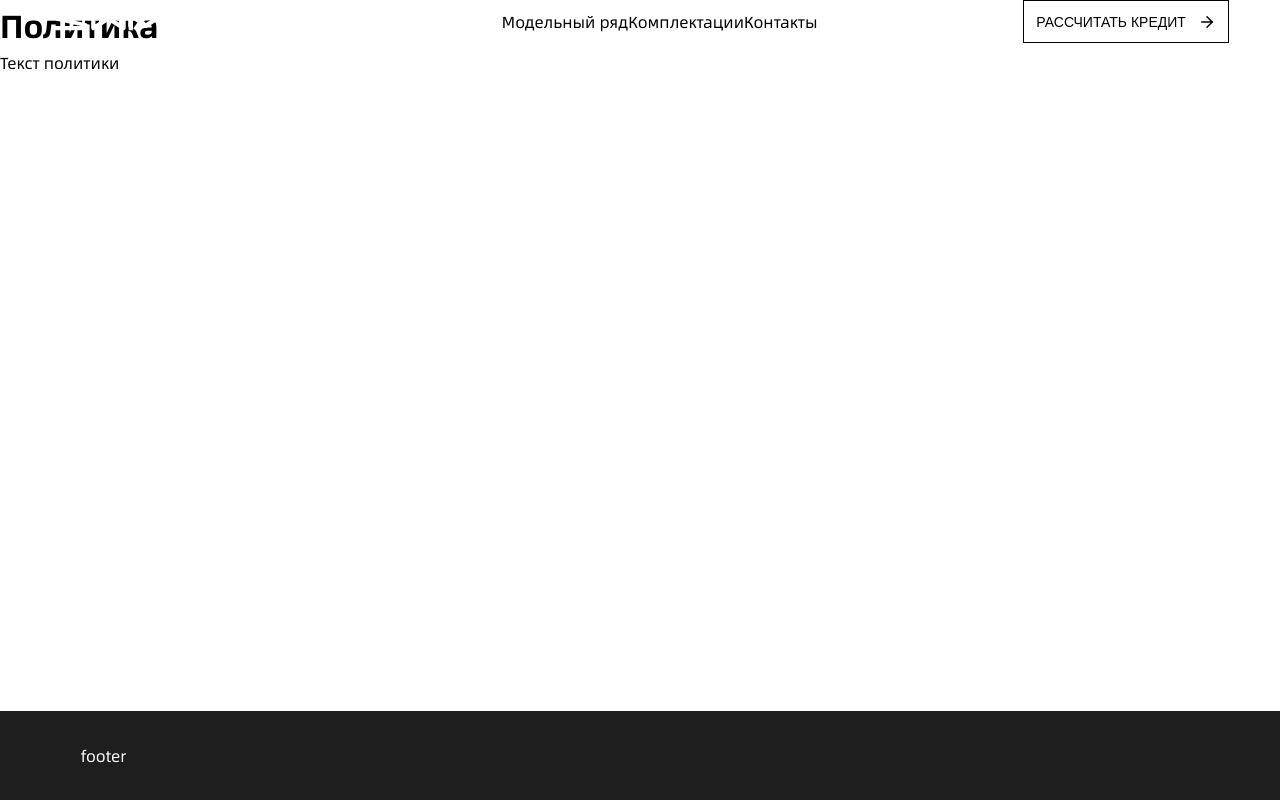
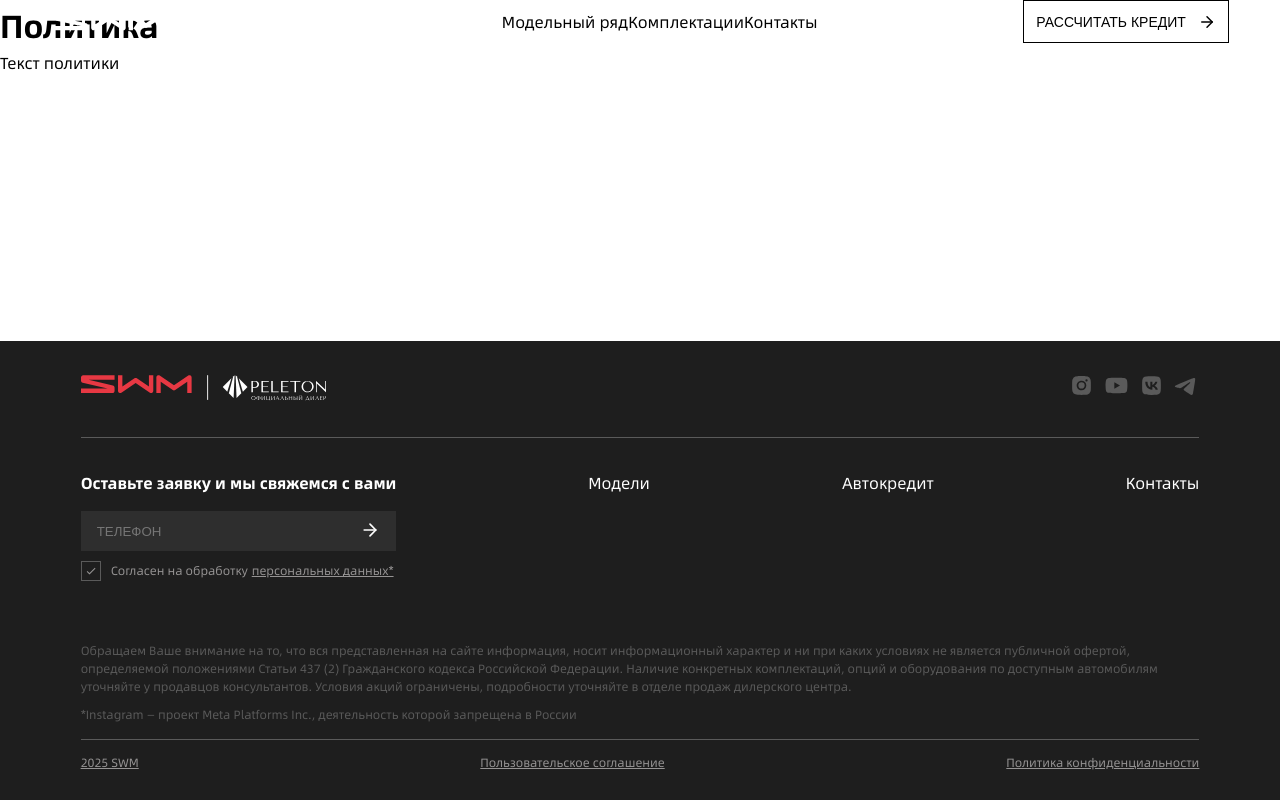
Before and after one commit to TwoMokko/land, a Next.js app: page /policy in a window 1280 px wide. Built offline with nearby package versions, Linux system fonts and the light colour scheme.

Commit message:
блок футер

```diff
--- a/src/shared/styles/variables.scss
+++ b/src/shared/styles/variables.scss
@@ -1,6 +1,6 @@
 /* colors */
 $color-light: #fff;
-$color-transparent-light: #FFFFFF80;
+$color-transparent-light: #FFFFFF44;
 $color-dark: #000;
 $color-bg: #1E1E1E;
 $color-primary: #E73843;
--- a/src/widgets/footer/ui/Footer.module.scss
+++ b/src/widgets/footer/ui/Footer.module.scss
@@ -1,7 +1,131 @@
-@import "../../../shared/styles/variables";
+@use '../../../shared/styles/variables' as *;
+@use '../../../shared/styles/mixins' as *;
 
 .footer {
 	background-color: $color-bg;
 	color: $color-light;
 	padding: 32px;
+
+	.iconsWrap {
+		display: flex;
+		justify-content: space-between;
+		padding-bottom: 28px;
+		border-bottom: 1px solid $color-transparent-light;
+
+		@include mobile {
+			flex-direction: column;
+		}
+
+		.social {
+			display: flex;
+			gap: 10px;
+			color: $color-transparent-light;
+		}
+	}
+
+	.main {
+		display: flex;
+		padding-top: 32px;
+		padding-bottom: 60px;
+		justify-content: space-between;
+
+		@include mobile {
+			flex-direction: column;
+		}
+	}
+
+	.form {
+
+		.formTitle {
+			font-size: 16px;
+			margin-bottom: 16px;
+		}
+
+		.formInputs {
+			display: flex;
+			background-color: $color-transparent-light-gray;
+			justify-content: space-between;
+			align-items: center;
+			height: 40px;
+			padding: 8px 16px;
+			margin-bottom: 10px;
+
+			> input {
+				flex: auto;
+				width: 100%;
+				background-color: transparent;
+				border: none;
+				outline: none;
+				text-transform: uppercase;
+				color: $color-gray;
+			}
+
+			> button {
+				flex: none;
+				background-color: transparent;
+				border: none;
+				outline: none;
+				color: $color-light;
+				cursor: pointer;
+			}
+		}
+
+		.checkboxWrap {
+			display: flex;
+			align-items: center;
+			gap: 10px;
+			font-size: 12px;
+			line-height: 110%;
+			width: fit-content;
+			color: $color-gray;
+
+			input[type="checkbox"] {
+				display: none;
+			}
+
+			.checkbox {
+				width: 20px;
+				height: 20px;
+				border: 1px solid $color-transparent-light;
+				flex: none;
+				display: flex;
+				justify-content: center;
+				align-items: center;
+			}
+
+			.policyLink {
+				text-decoration: underline;
+				padding-left: 4px;
+			}
+		}
+	}
+
+	.info {
+		padding-bottom: 16px;
+		border-bottom: 1px solid $color-transparent-light;
+		font-size: 12px;
+		color: $color-transparent-light;
+
+		> p:not(:last-child) {
+			padding-bottom: 10px;
+		}
+	}
+
+	.links {
+		font-size: 12px;
+		line-height: 100%;
+		font-weight: 400;
+		color: $color-gray;
+		padding-top: 16px;
+		display: flex;
+		justify-content: space-between;
+
+		@include mobile {
+			flex-direction: column;
+		}
+
+		.link {
+			text-decoration: underline;
+		}
+	}
 }
--- a/src/widgets/footer/ui/Footer.tsx
+++ b/src/widgets/footer/ui/Footer.tsx
@@ -1,12 +1,161 @@
 'use client'
 
 import styles from './Footer.module.scss'
+import Image from "next/image";
+import React, {useState} from "react";
+import { BiLogoInstagramAlt } from "react-icons/bi";
+import { AiFillYoutube } from "react-icons/ai";
+import { RiTelegram2Fill, RiVkFill } from "react-icons/ri";
+import { MdDone } from "react-icons/md";
+import Link from "next/link";
+import { useSubmit } from "@/src/shared/lib/hooks/useSubmit";
+import { FormData } from "@/src/shared/api/types";
+import { FiArrowRight } from "react-icons/fi";
 
 export function Footer() {
+    const { handleSubmit, isLoading } = useSubmit();
+    const [isAgreed, setIsAgreed] = useState(true);
+    const [formData, setFormData] = useState<FormData>({
+        name: 'переписать, чтобы было необязательным',
+        phone: '',
+    });
+
+    const submit = async (e: React.FormEvent) => {
+        e.preventDefault()
+
+        if (!isAgreed) {
+            alert('Пожалуйста, согласитесь с обработкой персональных данных');
+            return;
+        }
+
+        await handleSubmit(formData);
+    }
+
+    const handleInputChange = (e: React.ChangeEvent<HTMLInputElement | HTMLTextAreaElement>) => {
+        const { name, value } = e.target
+        setFormData(prev => ({
+            ...prev,
+            [name]: value
+        }))
+    }
+
     return (
         <footer className={styles.footer}>
             <div className='container'>
-                footer
+                <div className={styles.iconsWrap}>
+                    <Link
+                        href="/"
+                        target="_blank"
+                        rel="noopener noreferrer"
+                    >
+                        <Image
+                            src='/images/icons/logo-footer.svg'
+                            alt='logo'
+                            width={245}
+                            height={30}
+                        />
+                    </Link>
+                    <div className={styles.social}>
+                        <Link
+                            href="/"
+                            target="_blank"
+                            rel="noopener noreferrer"
+                        >
+                            <BiLogoInstagramAlt size={25} />
+                        </Link>
+                        <Link
+                            href="/"
+                            target="_blank"
+                            rel="noopener noreferrer"
+                        >
+                            <AiFillYoutube size={25} />
+                        </Link>
+                        <Link
+                            href="/"
+                            target="_blank"
+                            rel="noopener noreferrer"
+                        >
+                            <RiVkFill size={25} />
+                        </Link>
+                        <Link
+                            href="/"
+                            target="_blank"
+                            rel="noopener noreferrer"
+                        >
+                            <RiTelegram2Fill size={25} />
+                        </Link>
+                    </div>
+                </div>
+                <div className={styles.main}>
+                    <div>
+                        <form onSubmit={submit} className={styles.form}>
+                            <h3 className={styles.formTitle}>Оставьте заявку и мы свяжемся с вами</h3>
+                            <div className={styles.formInputs}>
+                                <input
+                                    type="tel"
+                                    name="phone"
+                                    placeholder="Телефон"
+                                    value={formData.phone}
+                                    onChange={handleInputChange}
+                                    required
+                                />
+                                <button type="submit" disabled={!isAgreed || isLoading}>
+                                    <FiArrowRight size={20} />
+                                </button>
+                            </div>
+
+                            <label className={styles.checkboxWrap}>
+                                <input
+                                    type="checkbox"
+                                    checked={isAgreed}
+                                    onChange={(e) => setIsAgreed(e.target.checked)}
+                                    required
+                                />
+                                <span className={styles.checkbox}>
+                                {isAgreed && <MdDone/>}
+                            </span>
+                                <div>Согласен на обработку
+                                    <Link
+                                        href="/policy"
+                                        target="_blank"
+                                        rel="noopener noreferrer"
+                                        className={styles.policyLink}
+                                    >
+                                        персональных данных*
+                                    </Link>
+                                </div>
+                            </label>
+                        </form>
+                    </div>
+                    <div>Модели</div>
+                    <div>Автокредит</div>
+                    <div>Контакты</div>
+                </div>
+                <div className={styles.info}>
+                    <p>
+                        Обращаем Ваше внимание на то, что вся представленная на сайте информация, носит информационный характер и ни при каких условиях не является публичной офертой, определяемой положениями Статьи 437 (2) Гражданского кодекса Российской Федерации. Наличие конкретных комплектаций, опций и оборудования по доступным автомобилям уточняйте у продавцов консультантов. Условия акций ограничены, подробности уточняйте в отделе продаж дилерского центра.
+                    </p>
+                    <p>*Instagram — проект Meta Platforms Inc., деятельность которой запрещена в России</p>
+                </div>
+                <div className={styles.links}>
+                    <span className={styles.link}>2025 SWM</span>
+                    <Link
+                        href="/policy"
+                        target="_blank"
+                        rel="noopener noreferrer"
+                        className={styles.link}
+                    >
+                        Пользовательское соглашение
+                    </Link>
+                    <Link
+                        href="/policy"
+                        target="_blank"
+                        rel="noopener noreferrer"
+                        className={styles.link}
+                    >
+                        Политика конфиденциальности
+                    </Link>
+                </div>
             </div>
         </footer>
     )
--- a/src/widgets/hero/ui/Hero.tsx
+++ b/src/widgets/hero/ui/Hero.tsx
@@ -10,7 +10,7 @@ export function Hero() {
     const { openModal } = useModal();
     const { isMobile, isReady } = useDevice();
 
-    const imageSrc = !isReady ? '/images/zag.webp' :
+    const imageSrc = !isReady ? '/images/hero/hero-desk.png' :
         isMobile ? '/images/hero/hero-mob.png' :
             '/images/hero/hero-desk.png'
 
```
